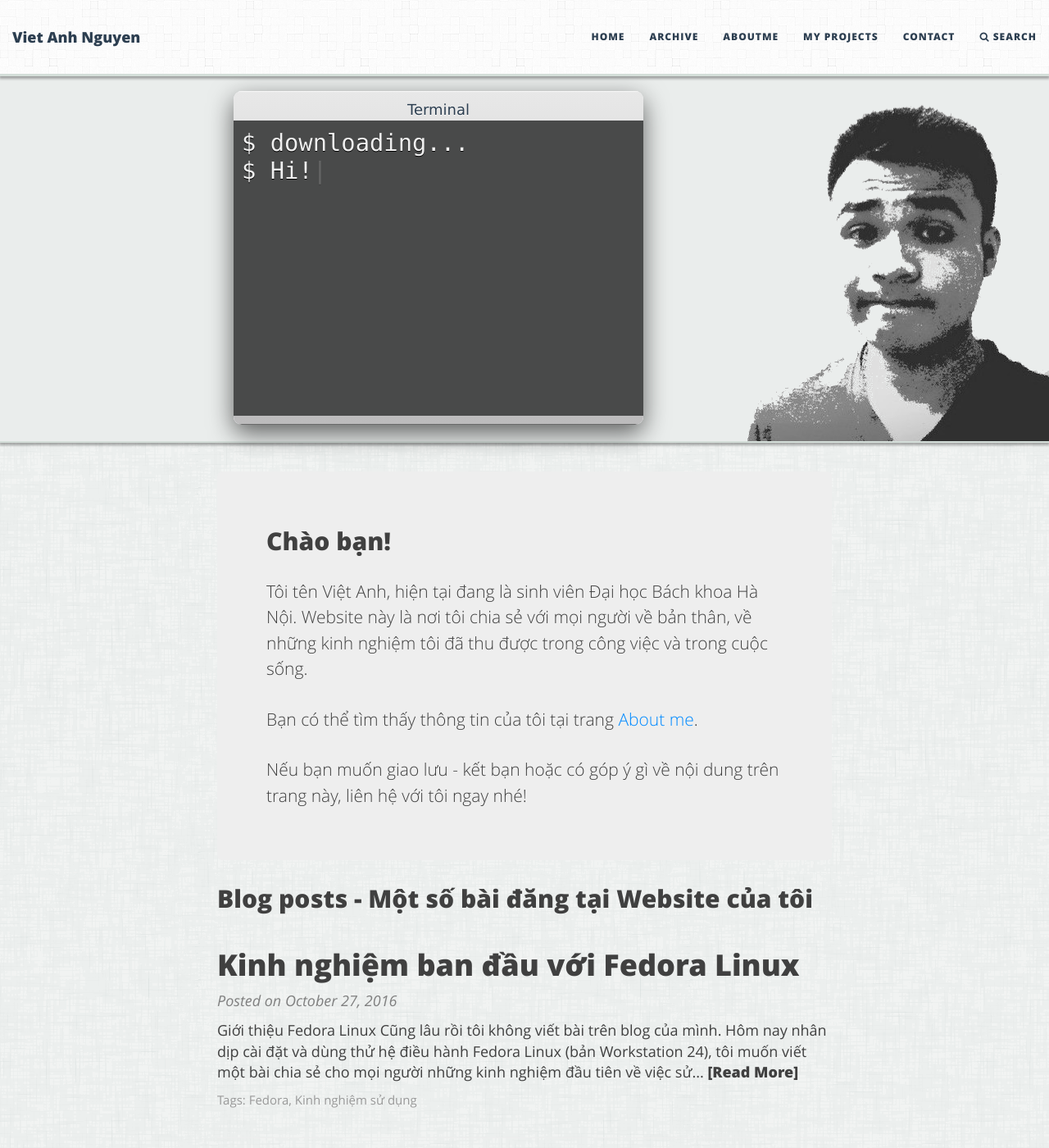
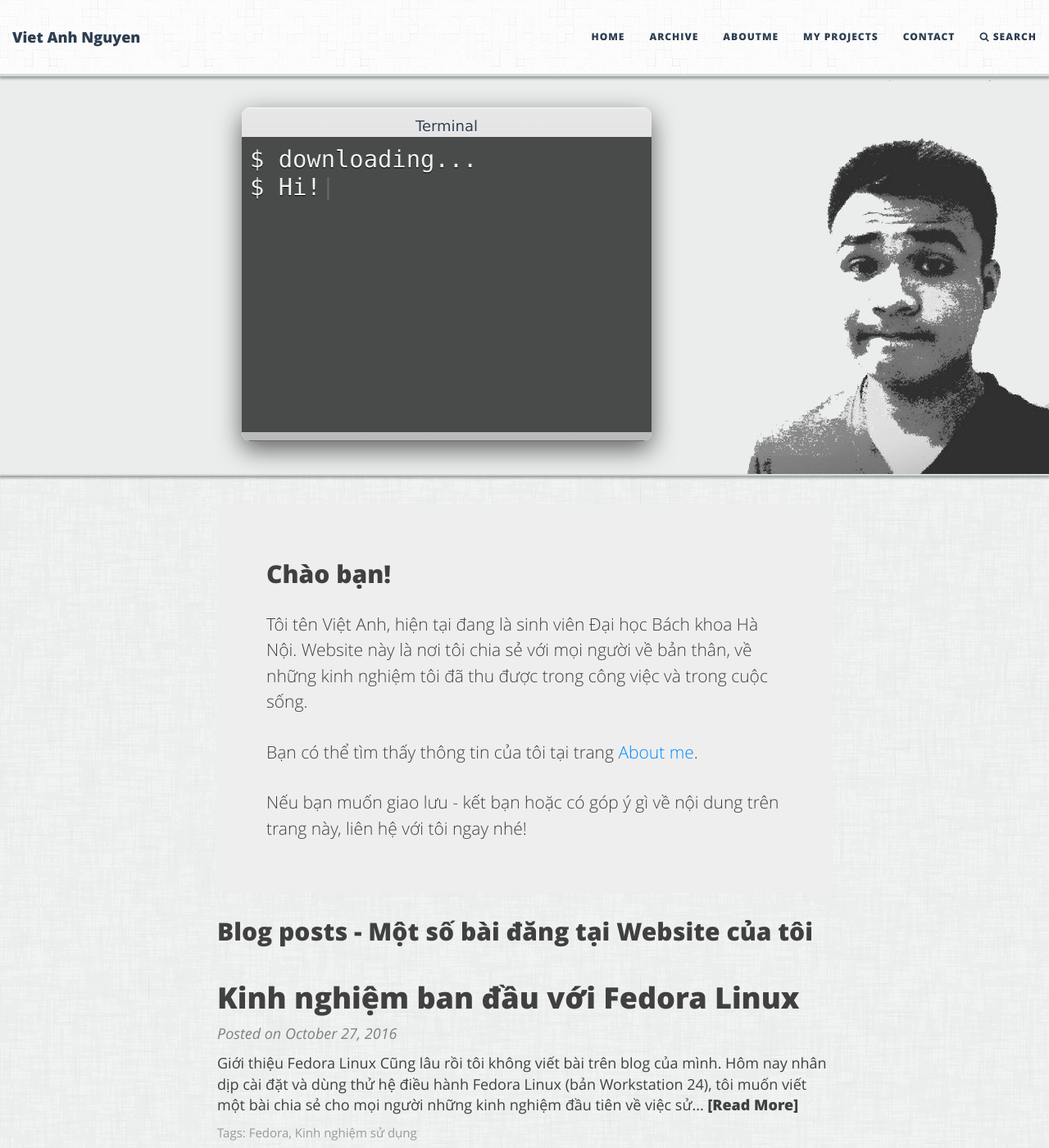
Before and after one commit to diglink/vietanhdev.github.io, a Jekyll site: the page built from index.html, in a window 1280 px wide and 1400 px high. Shown: the whole window at 82% size. Built offline with Jekyll 4.4.1, drawn with Linux system fonts in a browser that asks for light colours; the list of posts is cut into pages by our own code.

Commit message:
update web

```diff
--- a/index.html
+++ b/index.html
@@ -89,7 +89,7 @@ js: "/js/ani-text-home.js"
 /* text editor styles */
 .text-editor-wrap {
   display: block;
-  margin-left: 20px auto 20px 10px;
+  margin: 20px auto 20px 10px;
   max-width: 500px;
   border-radius: 10px;
   box-shadow: rgba(0, 0, 0, 0.6) 0px 10px 30px;
```
